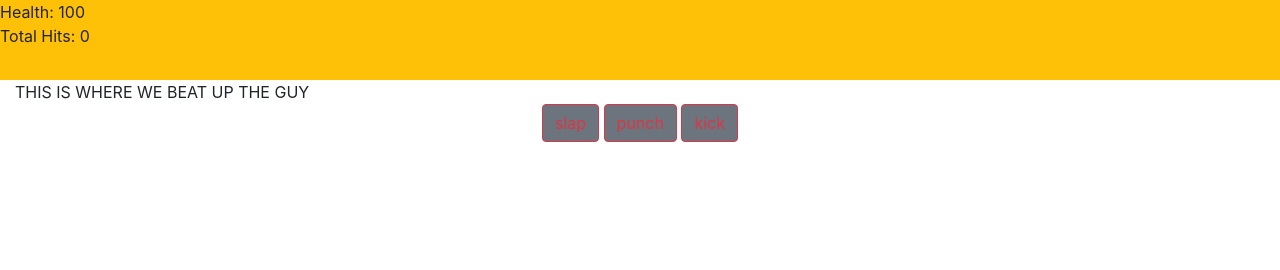
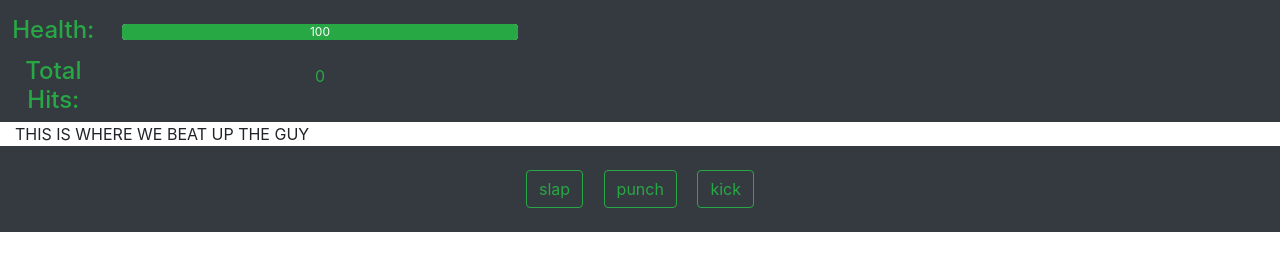
Before and after one commit to CodyClark07/slap-game, a plain HTML site: page index.html in a window 1280 px wide. Drawn offline with nearby package versions, Linux system fonts and the light colour scheme.

Commit message:
some styling

```diff
--- a/index.html
+++ b/index.html
@@ -15,16 +15,27 @@
 
 <body>
   <!-- SECTION Health Bar -->
-  <header class="container-fluid bg-secondary "></header>
-  <div class="row  health-bar bg-warning m-0">
-    <div class="col-">
-      <span>Health:
-        <span id="health"></span>
+  <header class="container-fluid"></header>
+  <div class="row health-bar bg-dark text-center text-success pt-3 m-0">
+    <div class="col-1 p-0">
+      <span>
+        <h4>Health:</h4>
+
       </span>
       <div>
-        <span>Total Hits:
-          <span id="hitCount"></span>
+        <span>
+          <h4 class="pt-1">Total Hits:</h4>
         </span>
+      </div>
+    </div>
+    <div class="col-4">
+      <div class="progress mt-2">
+        <div class="progress-bar bg-success" role="progressbar" style="width: 100%" aria-valuenow="100"
+          aria-valuemin="0" aria-valuemax="100"><span id="health"></span>
+        </div>
+      </div>
+      <div class="py-4">
+        <span id="hitCount"></span>
       </div>
     </div>
   </div>
@@ -36,12 +47,12 @@
 
   <!-- SECTION Buttons Area -->
 
-  <footer class="container-fluid">
-    <div class="row text-center justify-content-center">
+  <footer class="container-fluid bg-dark">
+    <div class="row text-center justify-content-center py-4">
       <div class="col-12">
-        <button class="btn btn-secondary btn-outline-danger" onclick="slap('slap')">slap</button>
-        <button class="btn btn-secondary btn-outline-danger" onclick="slap('punch')">punch</button>
-        <button class="btn btn-secondary btn-outline-danger" onclick="slap('kick')">kick</button>
+        <button class="btn btn-dark btn-outline-success mx-2" onclick="slap('slap')">slap</button>
+        <button class="btn btn-dark btn-outline-success mx-2" onclick="slap('punch')">punch</button>
+        <button class="btn btn-dark btn-outline-success mx-2" onclick="slap('kick')">kick</button>
       </div>
     </div>
   </footer>
```
